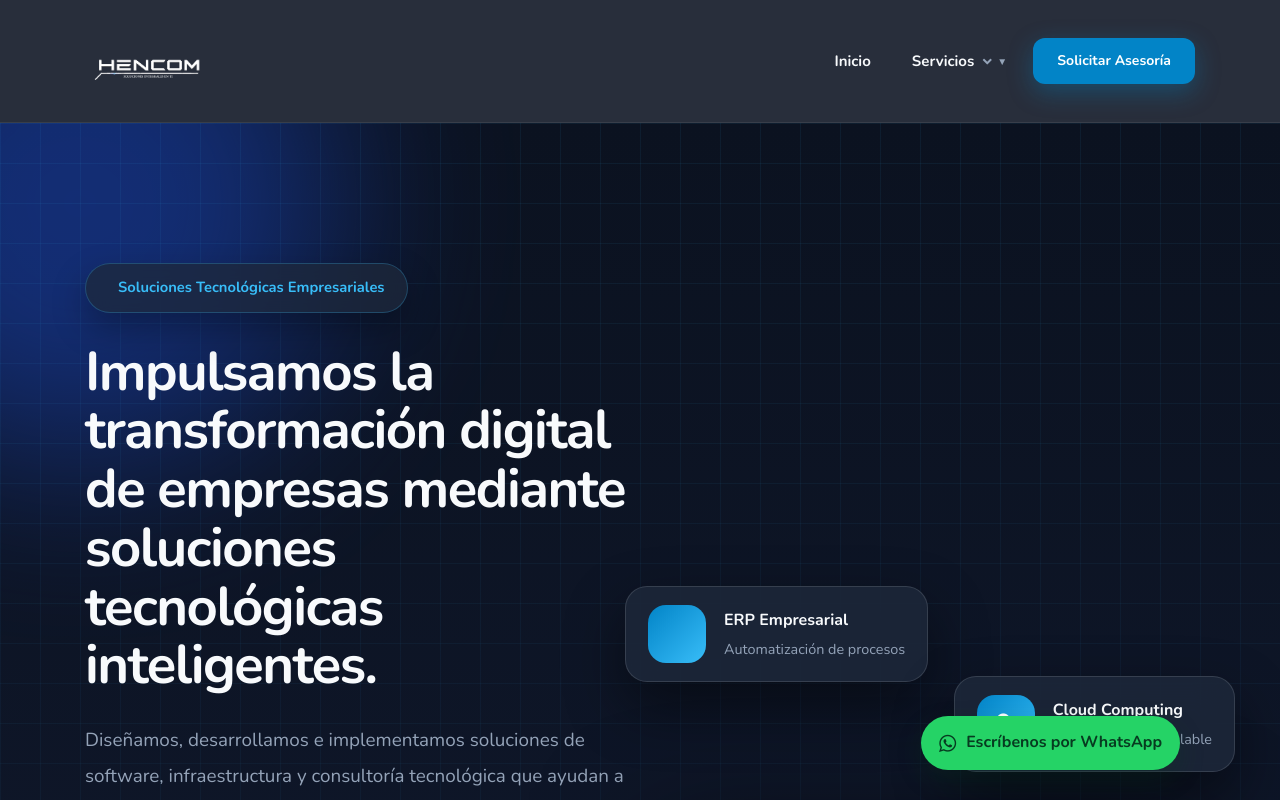
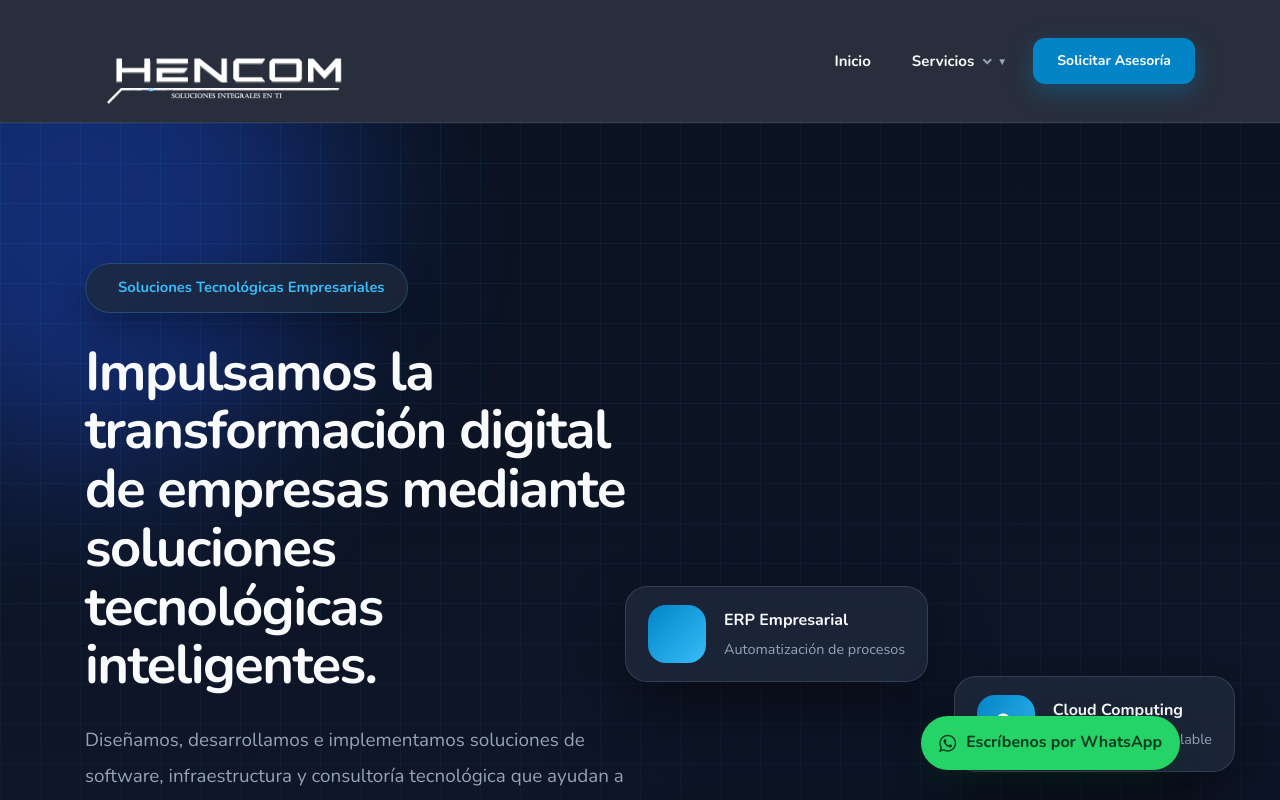
Before and after one commit to montovele/LandingMail, a Vue app: page / in a window 1280 px wide. Shown: the top 800 px of the page. Built offline with nearby package versions, Linux system fonts and the light colour scheme.

Commit message:
logo mas visible

```diff
--- a/src/components/Header.vue
+++ b/src/components/Header.vue
@@ -331,14 +331,14 @@ onBeforeUnmount(() => {
 .logo {
   display: flex;
   align-items: center;
-  gap: 12px;
+  gap: 8px;
   text-decoration: none;
   border-radius: 12px;
 }
 
 .logo-image {
-  max-width: 178px;
-  height: 48px;
+  max-width: 278px;
+  height: 160px;
   object-fit: contain;
   display: block;
 }
```
